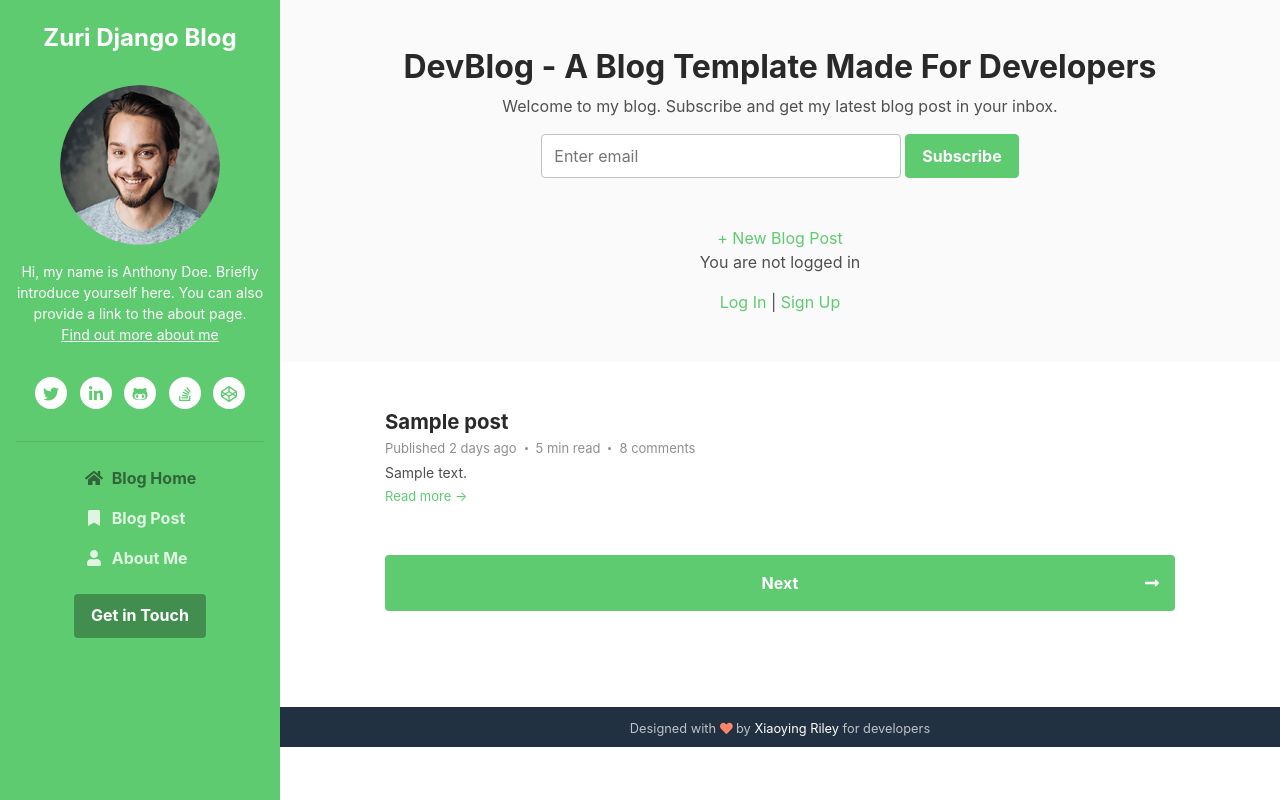
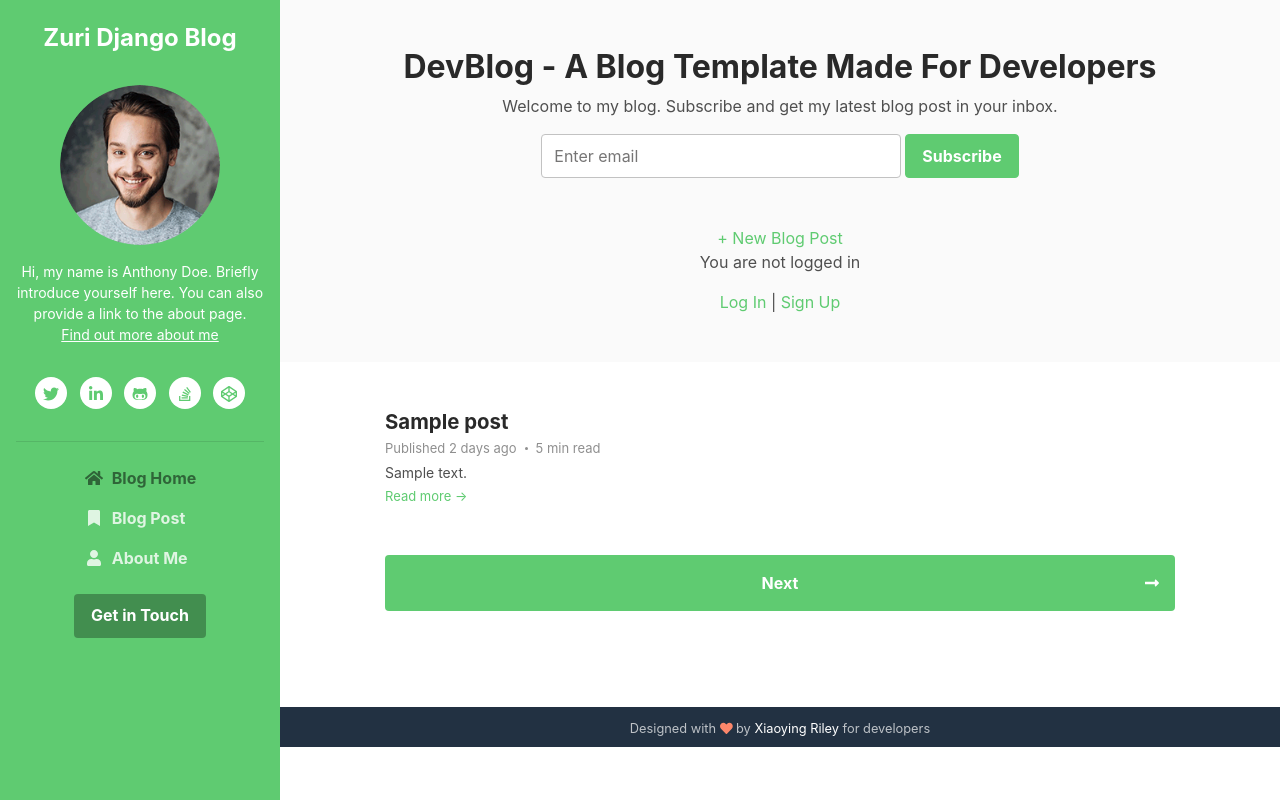
Before and after one commit to TeeblaQ1/zuriblogapp, a Django app: page / in a window 1280 px wide. Run offline with Django 3.2, Linux system fonts and the light colour scheme; tables that the repository leaves empty hold one stand-in row (values such as "Sample post"); some libraries are stand-ins or nearby versions.

Commit message:
Updated index.html

```diff
--- a/blog/templates/index.html
+++ b/blog/templates/index.html
@@ -7,9 +7,9 @@
                 <!-- <img class="mr-3 img-fluid post-thumb d-none d-md-flex" src="" alt="image"> -->
                 <div class="media-body">
                     <h3 class="title mb-1"><a href="{% url 'detail' post.pk %}">{{ post.title }}</a></h3>
-                    <div class="meta mb-1"><span class="date">Published 2 days ago</span><span class="time">5 min read</span><span class="comment"><a href="#">8 comments</a></span></div>
+                    <div class="meta mb-1"><span class="date">Published 2 days ago</span><span class="time">5 min read</span></div>
                     <div class="intro">{{ post.body|truncatewords:30 }}</div>
-                    <a class="more-link" href="">Read more &rarr;</a>
+                    <a class="more-link" href="{% url 'detail' post.pk %}">Read more &rarr;</a>
                 </div><!--//media-body-->
             </div><!--//media-->
         </div><!--//item-->
```
